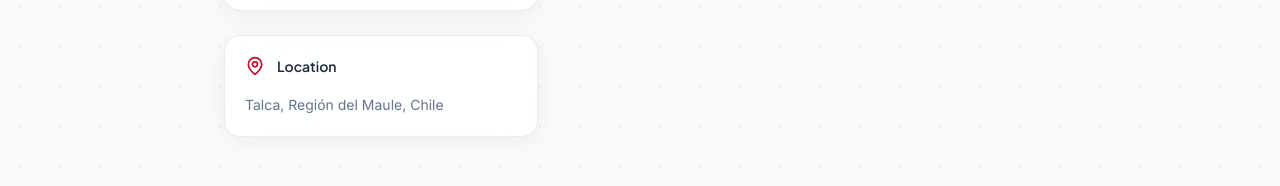
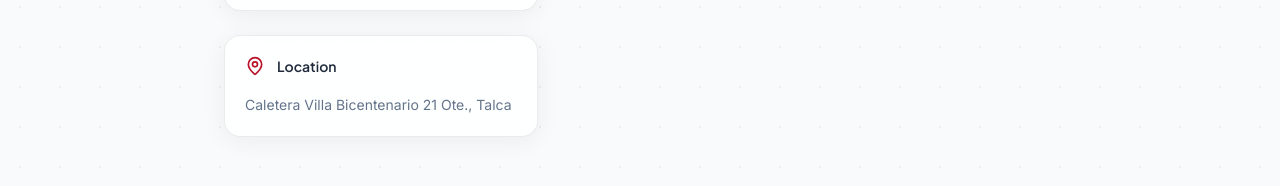
Before and after one commit to superdandi/infocob, a Next.js app: page /infocob/contacto in a window 1280 px wide. Shown: the part 853-1039 px from the top of the page. Built offline with nearby package versions, Linux system fonts and the light colour scheme.

Commit message:
fix: update maps link to INFOCOB specific address (Villa Bicentenario 21 Ote.)

```diff
--- a/src/app/contacto/page.tsx
+++ b/src/app/contacto/page.tsx
@@ -78,12 +78,12 @@ export default function ContactoPage() {
                 <h3 className="font-heading font-semibold text-sm text-text">{t("contacto.ubicacion")}</h3>
               </div>
               <a
-                href="https://maps.google.com/maps?q=Talca,+Maule,+Chile"
+                href="https://www.google.com/maps/dir//INFOCOB+Computaci%C3%B3n+-+Caletera+Villa+Bicentenario,+21+Ote.,+Talca,+Maule/@-35.4189312,-71.6111872,15493m/"
                 target="_blank"
                 rel="noopener noreferrer"
                 className="text-text-muted text-sm hover:text-brand transition-colors"
               >
-                Talca, Región del Maule, Chile
+                Caletera Villa Bicentenario 21 Ote., Talca
               </a>
             </div>
           </div>
@@ -157,13 +157,13 @@ export default function ContactoPage() {
           <div className="md:col-span-5 mt-8">
             <div className="glass-card overflow-hidden p-2">
               <a
-                href="https://maps.google.com/maps?q=Talca,+Maule,+Chile"
+                href="https://www.google.com/maps/dir//INFOCOB+Computaci%C3%B3n+-+Caletera+Villa+Bicentenario,+21+Ote.,+Talca,+Maule/@-35.4189312,-71.6111872,15493m/"
                 target="_blank"
                 rel="noopener noreferrer"
                 className="block"
               >
                 <iframe
-                  src="https://maps.google.com/maps?q=Talca,+Maule,+Chile&z=13&output=embed"
+                  src="https://maps.google.com/maps?q=-35.4118246,-71.6276807&z=15&output=embed"
                   width="100%"
                   height="300"
                   style={{ border: 0 }}
```
